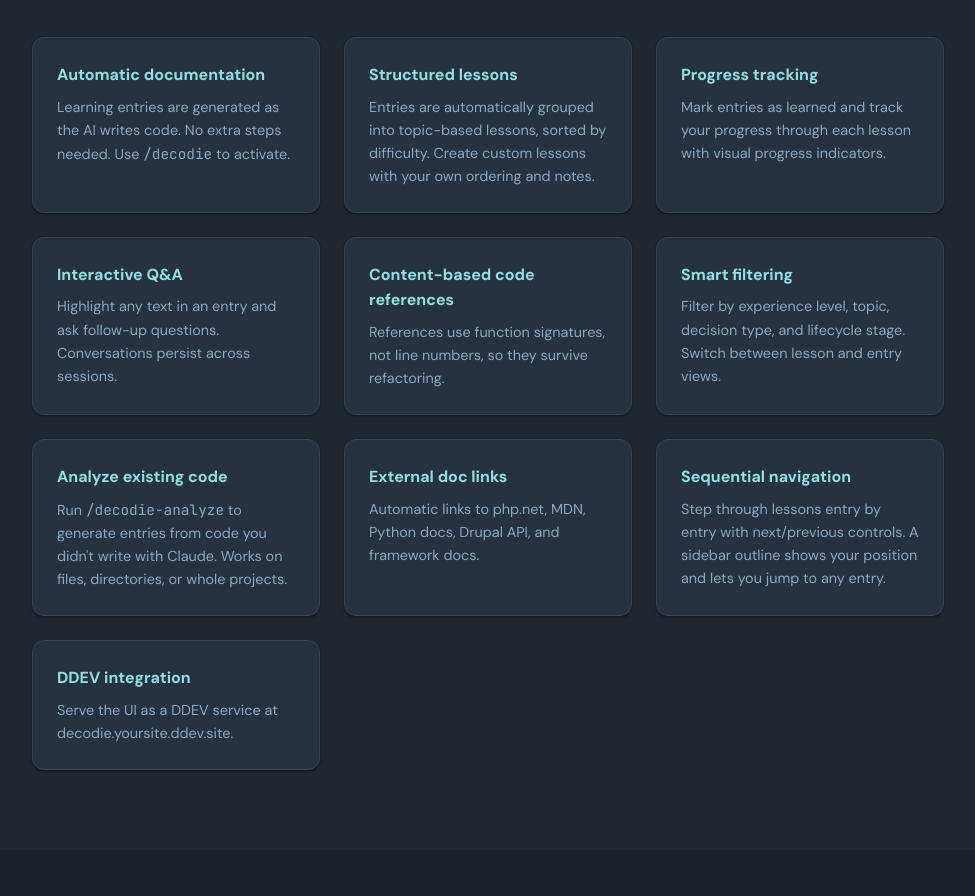
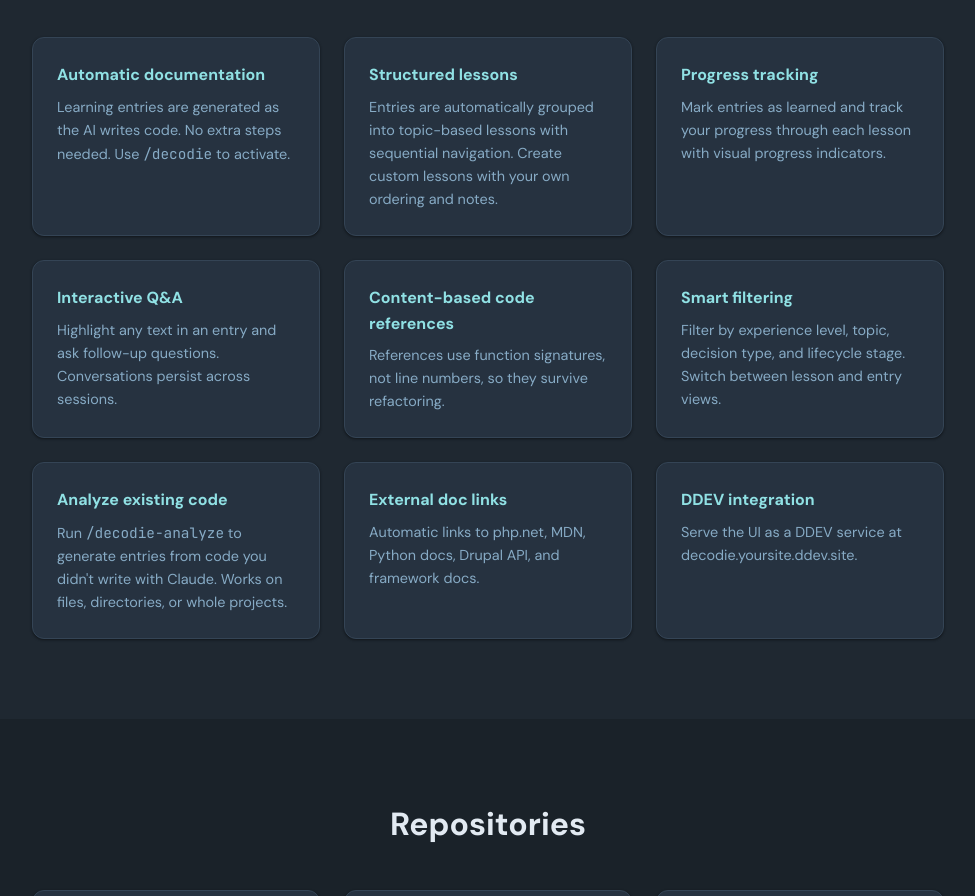
Before and after one commit to owenbush/decodie, a plain HTML site: page index.html in a window 1280 px wide. Shown: the part 1947-2843 px from the top of the page, without its empty margins (152-1127 px from the left). Drawn offline with Linux system fonts and the light colour scheme.

Commit message:
Combine features so we have 9 items

```diff
--- a/index.html
+++ b/index.html
@@ -496,7 +496,7 @@
       </div>
       <div class="feature">
         <h3>Structured lessons</h3>
-        <p>Entries are automatically grouped into topic-based lessons, sorted by difficulty. Create custom lessons with your own ordering and notes.</p>
+        <p>Entries are automatically grouped into topic-based lessons with sequential navigation. Create custom lessons with your own ordering and notes.</p>
       </div>
       <div class="feature">
         <h3>Progress tracking</h3>
@@ -521,10 +521,6 @@
       <div class="feature">
         <h3>External doc links</h3>
         <p>Automatic links to php.net, MDN, Python docs, Drupal API, and framework docs.</p>
-      </div>
-      <div class="feature">
-        <h3>Sequential navigation</h3>
-        <p>Step through lessons entry by entry with next/previous controls. A sidebar outline shows your position and lets you jump to any entry.</p>
       </div>
       <div class="feature">
         <h3>DDEV integration</h3>
```
